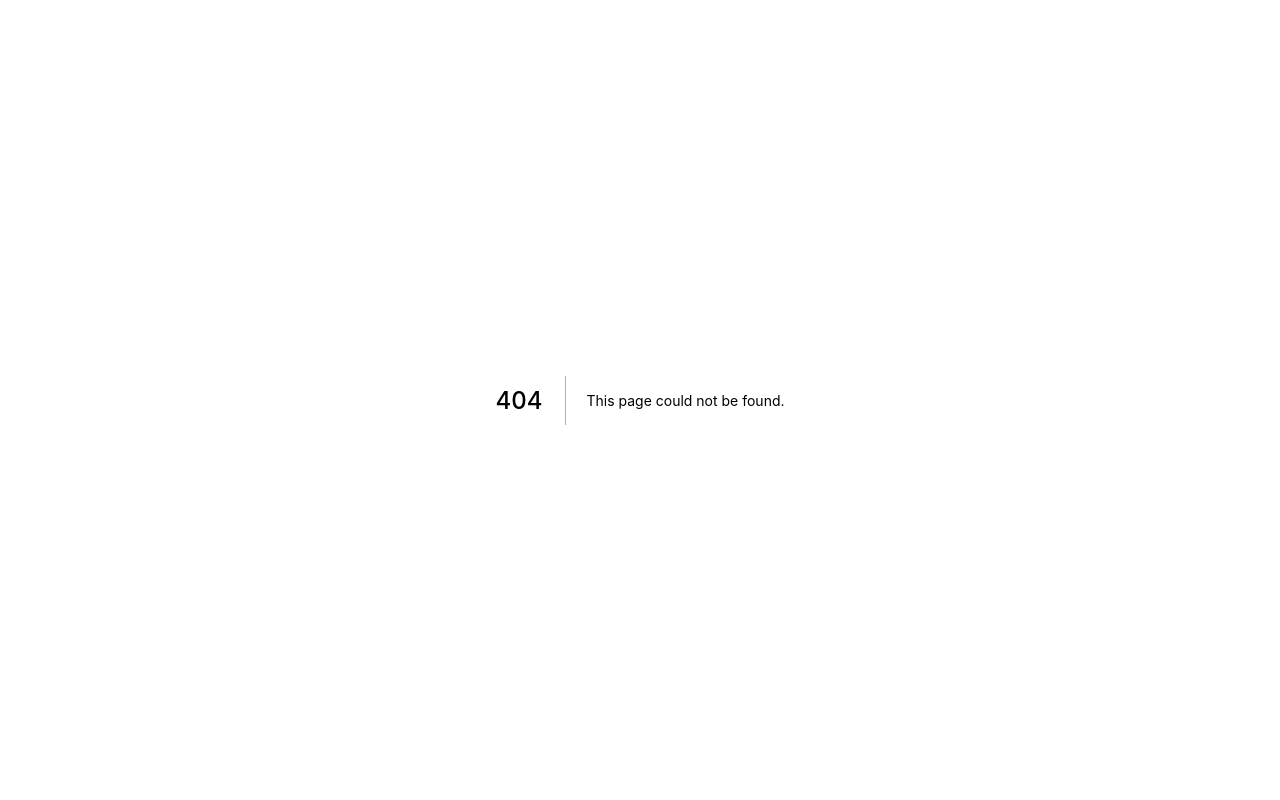
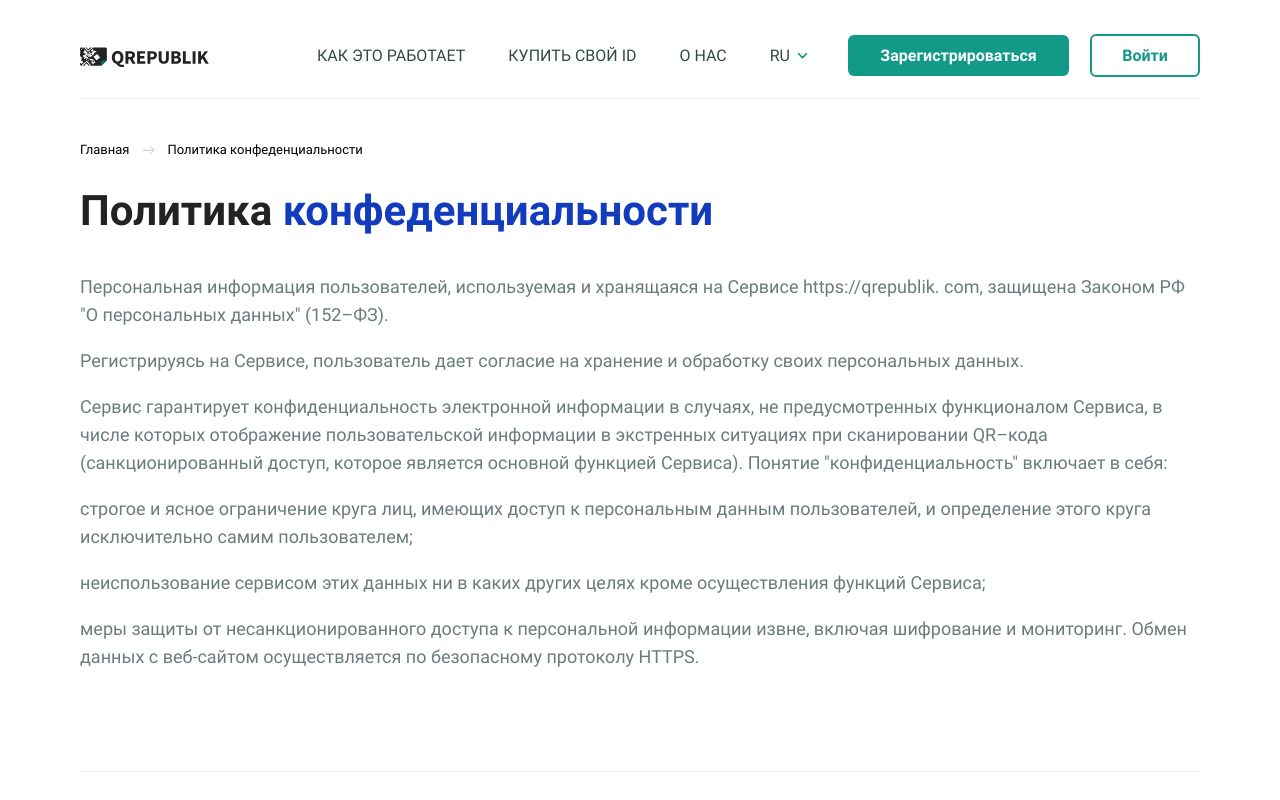
Before and after one commit to el-tumakov/QRepublik, a Next.js app: page /privacy-police in a window 1280 px wide. Before the commit this address had no page. Shown: the top 800 px of the page. Built offline with nearby package versions, Linux system fonts and the light colour scheme.

Commit message:
Добавляет страницу PrivacyPolice

```diff
--- a/components/footer/footer.js
+++ b/components/footer/footer.js
@@ -27,7 +27,7 @@ const Footer = () => (
               </Link>
             </li>
             <li className={styles.item}>
-              <Link href="#">
+              <Link href="/privacy-police">
                 <a className={styles.link}>Политика конфиденциальности</a>
               </Link>
             </li>
--- /dev/null
+++ b/components/privacy-police/privacy-police.js
@@ -0,0 +1,43 @@
+import styles from "./privacy-police.module.scss";
+
+const PrivacyPolice = () => (
+  <section className={styles.privacy}>
+    <div className={styles.wrap}>
+      <h1 className={styles.title}>
+        Политика <span className={styles.accent}>конфеденциальности</span>
+      </h1>
+      <p>
+        Персональная информация пользователей, используемая и хранящаяся на
+        Сервисе https://qrepublik. com, защищена Законом РФ "О персональных
+        данных" (152–ФЗ).
+      </p>
+      <p>
+        Регистрируясь на Сервисе, пользователь дает согласие на хранение и
+        обработку своих персональных данных.
+      </p>
+      <p>
+        Сервис гарантирует конфиденциальность электронной информации в случаях,
+        не предусмотренных функционалом Сервиса, в числе которых отображение
+        пользовательской информации в экстренных ситуациях при сканировании
+        QR–кода (санкционированный доступ, которое является основной функцией
+        Сервиса). Понятие "конфиденциальность" включает в себя:
+      </p>
+      <p>
+        строгое и ясное ограничение круга лиц, имеющих доступ к персональным
+        данным пользователей, и определение этого круга исключительно самим
+        пользователем;
+      </p>
+      <p>
+        неиспользование сервисом этих данных ни в каких других целях кроме
+        осуществления функций Сервиса;
+      </p>
+      <p>
+        меры защиты от несанкционированного доступа к персональной информации
+        извне, включая шифрование и мониторинг. Обмен данных с веб-сайтом
+        осуществляется по безопасному протоколу HTTPS.
+      </p>
+    </div>
+  </section>
+);
+
+export default PrivacyPolice;
--- /dev/null
+++ b/components/privacy-police/privacy-police.module.scss
@@ -0,0 +1,30 @@
+@import "../../styles/variables.scss";
+@import "../../styles/mixins.scss";
+
+.privacy {
+  font-size: 18px;
+  line-height: 28px;
+  color: $font-main;
+
+  b {
+    color: $font-dark;
+  }
+}
+
+.wrap {
+  @include wrapper;
+}
+
+.title {
+  @include section-title;
+}
+
+.accent {
+  color: $second-accent;
+}
+
+@media (max-width: $tablet-width) {
+  .privacy {
+    text-align: center;
+  }
+}
--- /dev/null
+++ b/pages/privacy-police.js
@@ -0,0 +1,19 @@
+import Head from "next/head";
+import Breadcrumbs from "../components/breadcrumbs/breadcrumbs";
+import PrivacyPolice from "../components/privacy-police/privacy-police";
+import Layout from "../components/layout/layout";
+
+const PrivacyPolicePage = () => (
+  <Layout>
+    <Head>
+      <title>Политика конфеденциальности</title>
+      <meta name="description" content="Политика конфеденциальности" />
+    </Head>
+    <Breadcrumbs>
+      <p>Политика конфеденциальности</p>
+    </Breadcrumbs>
+    <PrivacyPolice />
+  </Layout>
+);
+
+export default PrivacyPolicePage;
```
